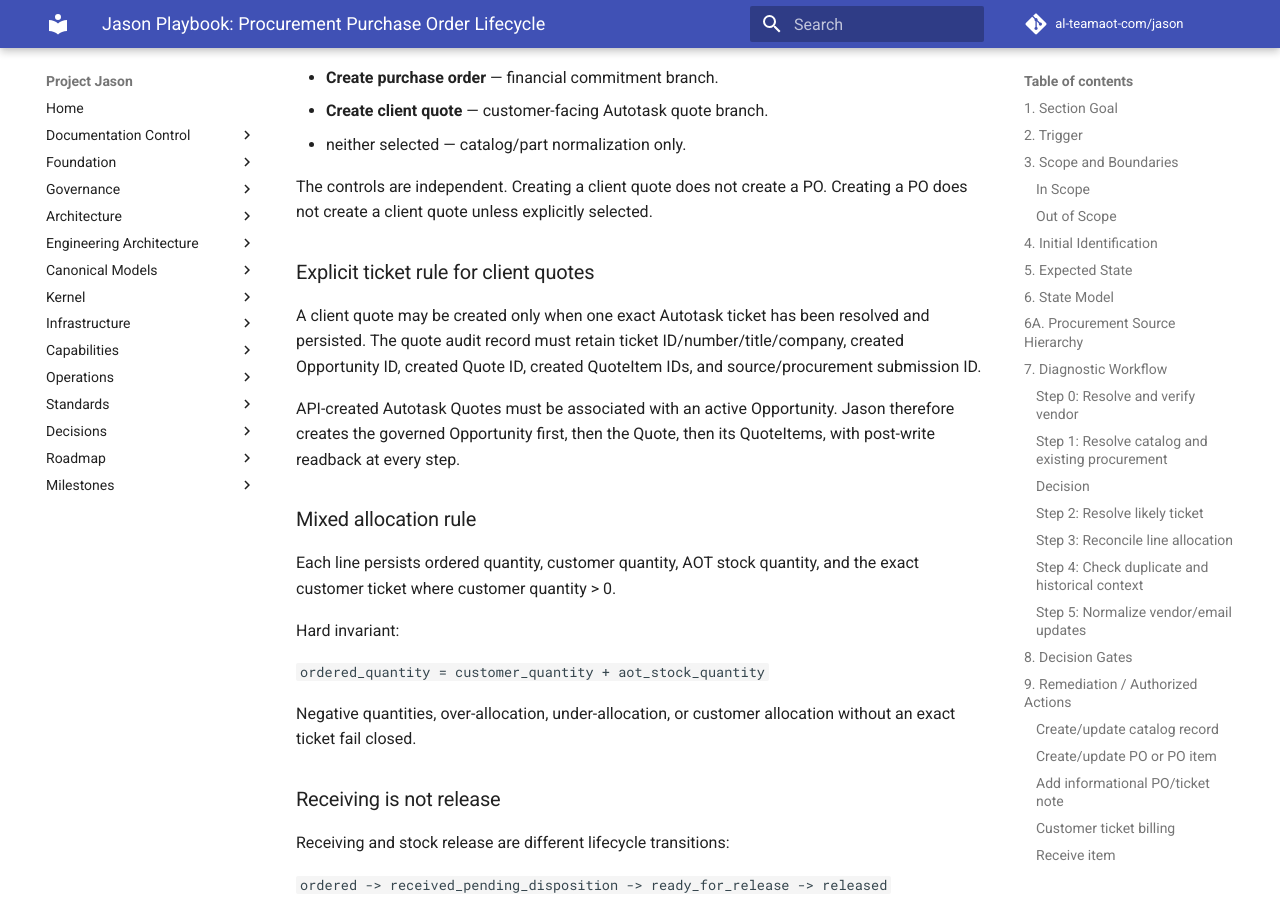
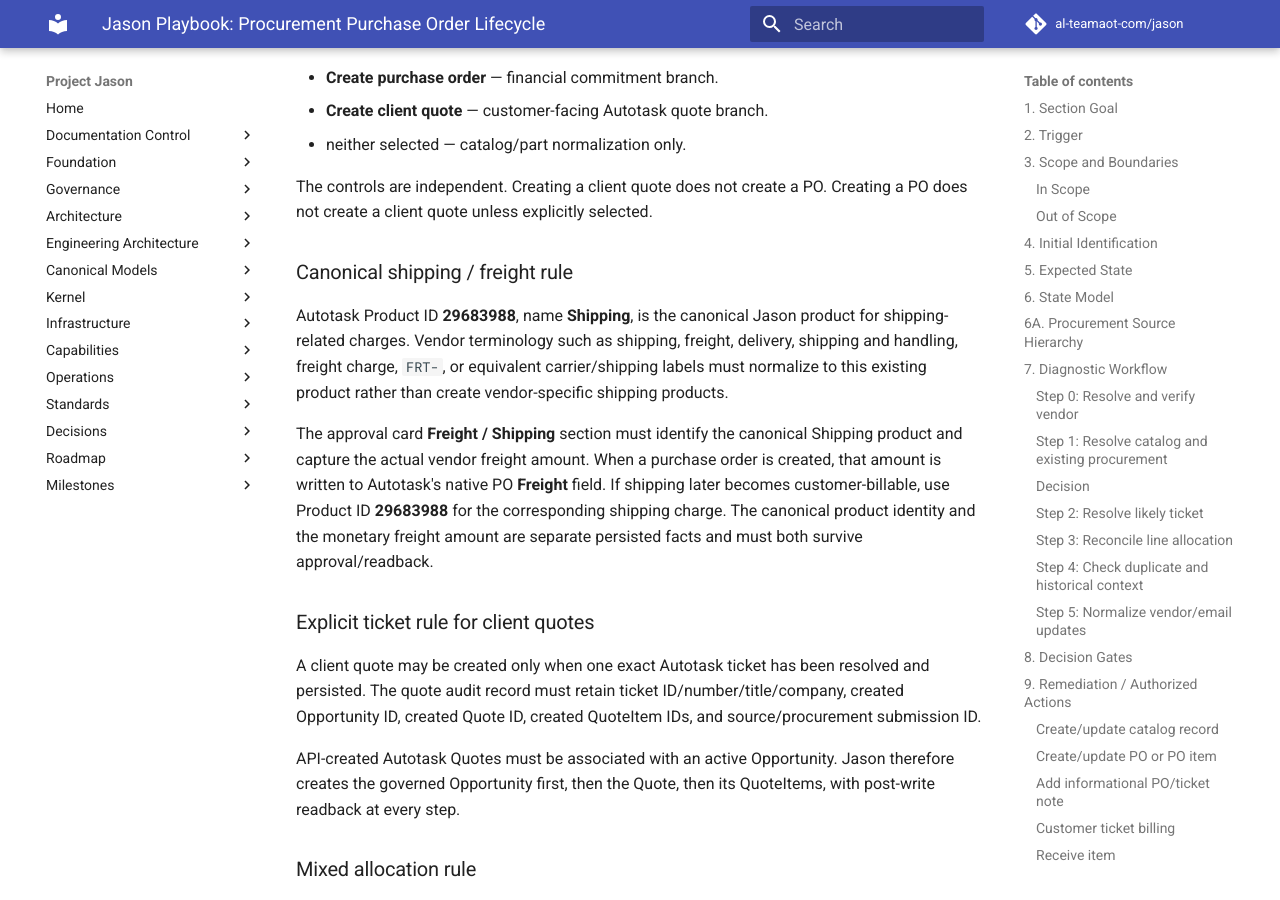
Before and after one commit to al-teamaot-com/jason, an MkDocs documentation site: the page built from docs/playbooks/Jason-Procurement-PO-Lifecycle.md, in a window 1280 px wide and 900 px high, scrolled down 12953 px. Built offline with MkDocs 1.6.1 and Material for MkDocs 9.7.7, drawn with Linux system fonts in a browser that asks for light colours; comment, search, counter and statistics services are not loaded.

Commit message:
Document canonical Shipping product for freight

```diff
--- a/docs/playbooks/Jason-Procurement-PO-Lifecycle.md
+++ b/docs/playbooks/Jason-Procurement-PO-Lifecycle.md
@@ -614,6 +614,12 @@
 
 The controls are independent. Creating a client quote does not create a PO. Creating a PO does not create a client quote unless explicitly selected.
 
+### Canonical shipping / freight rule
+
+Autotask Product ID **29683988**, name **Shipping**, is the canonical Jason product for shipping-related charges. Vendor terminology such as shipping, freight, delivery, shipping and handling, freight charge, `FRT-`, or equivalent carrier/shipping labels must normalize to this existing product rather than create vendor-specific shipping products.
+
+The approval card **Freight / Shipping** section must identify the canonical Shipping product and capture the actual vendor freight amount. When a purchase order is created, that amount is written to Autotask's native PO **Freight** field. If shipping later becomes customer-billable, use Product ID **29683988** for the corresponding shipping charge. The canonical product identity and the monetary freight amount are separate persisted facts and must both survive approval/readback.
+
 ### Explicit ticket rule for client quotes
 
 A client quote may be created only when one exact Autotask ticket has been resolved and persisted. The quote audit record must retain ticket ID/number/title/company, created Opportunity ID, created Quote ID, created QuoteItem IDs, and source/procurement submission ID.
```
